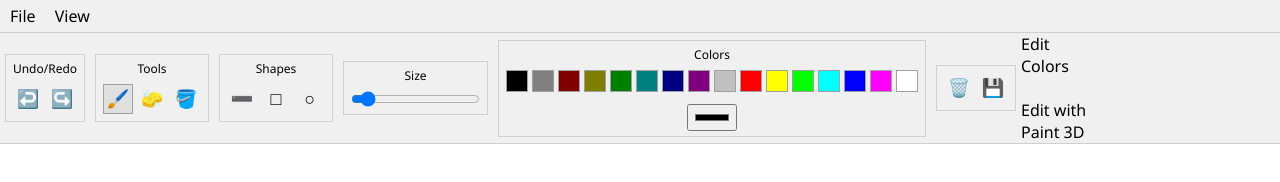
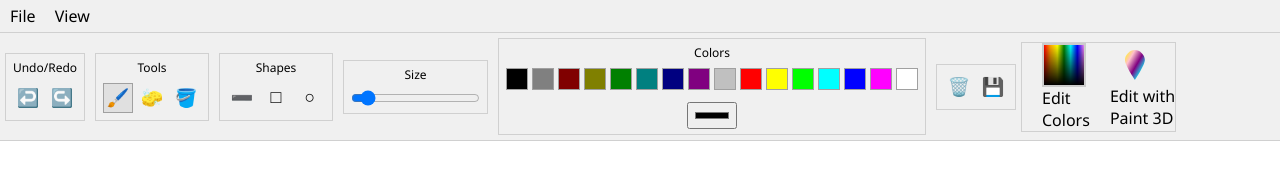
Before and after one commit to puneethk-scaleorange/Puneeth_Paint, a plain HTML site: page index.html in a window 1280 px wide. Drawn offline with Linux system fonts and the light colour scheme.

Commit message:
Update paint.css

```diff
--- a/paint.css
+++ b/paint.css
@@ -9,7 +9,12 @@ body, html {
     flex-direction: column;
 }
 
-
+.section_color_palette{
+    margin-left:20px;
+}
+.section_paintwithcolors{
+    margin-left:20px;
+}
 .menu-bar {
     background-color: #f0f0f0;
     padding: 5px 10px;
@@ -21,7 +26,31 @@ body, html {
     margin-right: 15px;
     cursor: pointer;
 }
+.color_palette {
+    width: 40px;
+    height: 40px;
+    background: linear-gradient(to right, red, orange, yellow, green, cyan, blue, violet), linear-gradient(to top, #000, transparent);
+    background-blend-mode: multiply;
+    border: 2px solid #ccc;
+    }
+.box {
+    width: 30px;
+    height: 20px;
+    display: flex;
+    align-items: center;
+    justify-content: center;
+    background-color: #f0f0f0;
+    margin-left:10px;
+}
 
+.gradient-droplet {
+    width: 20px;
+    height: 35px;
+    background: linear-gradient(120deg, yellow, pink, purple, cyan, blue);
+    clip-path: path('M 10 0 C 15 0, 20 5, 20 10 C 20 15, 10 30, 10 30 C 10 30, 0 15, 0 10 C 0 5, 5 0, 10 0');
+    margin-top:30px;
+
+}
 
 .toolbar {
     background-color: #f0f0f0;
@@ -122,6 +151,7 @@ body, html {
 
 
 @media (max-width: 768px) {
+
     .toolbar {
         flex-direction: column;
         align-items: stretch;
@@ -152,3 +182,14 @@ body, html {
         justify-content: center;
     }
 }
+.connect
+{
+    display:flex;
+    justify-content: center;
+    flex-direction: row;
+    align-content: center;
+
+    border: 1px solid #d0d0d0;
+    ;
+    margin-right:30px;
+}
```
